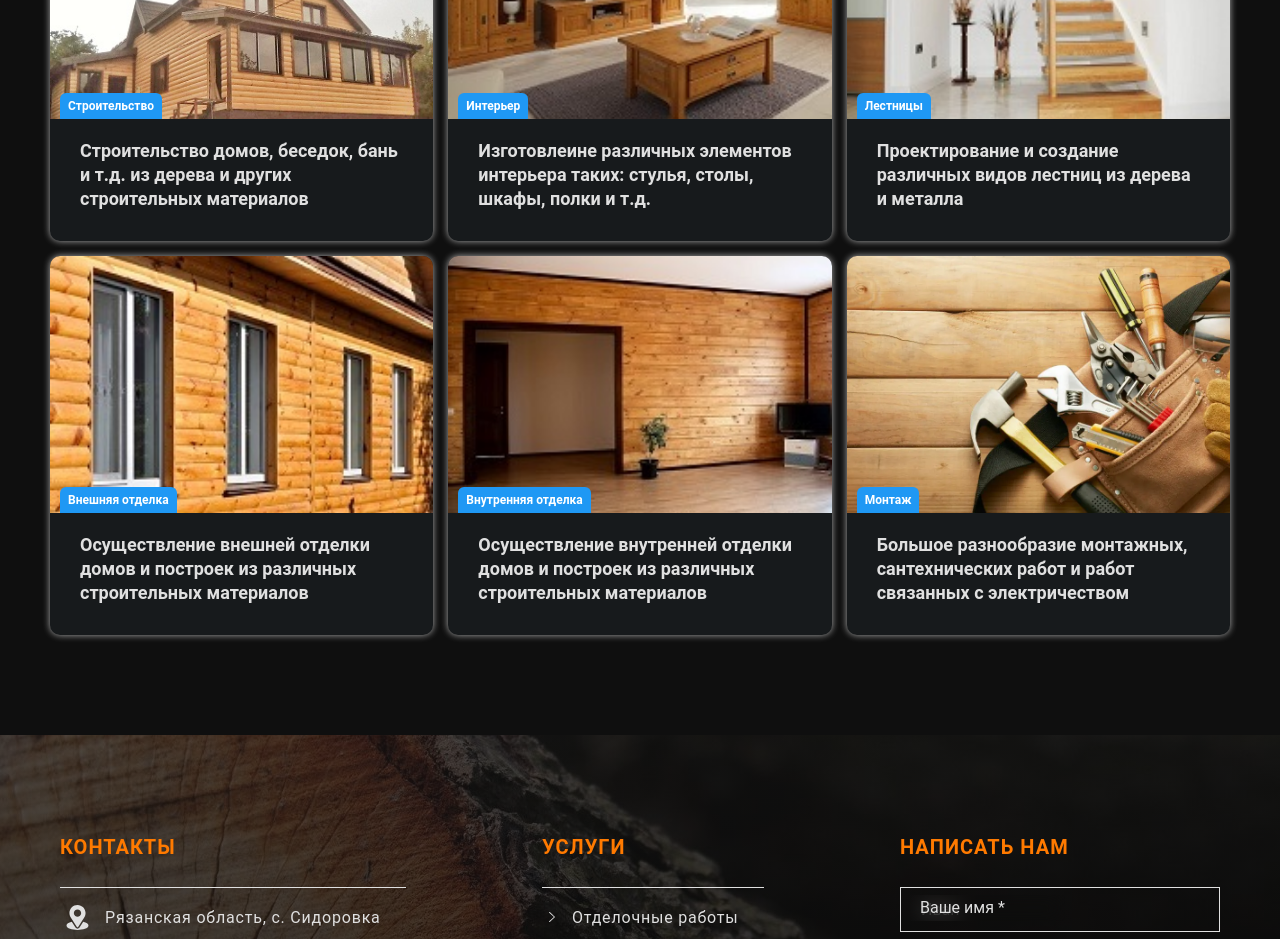
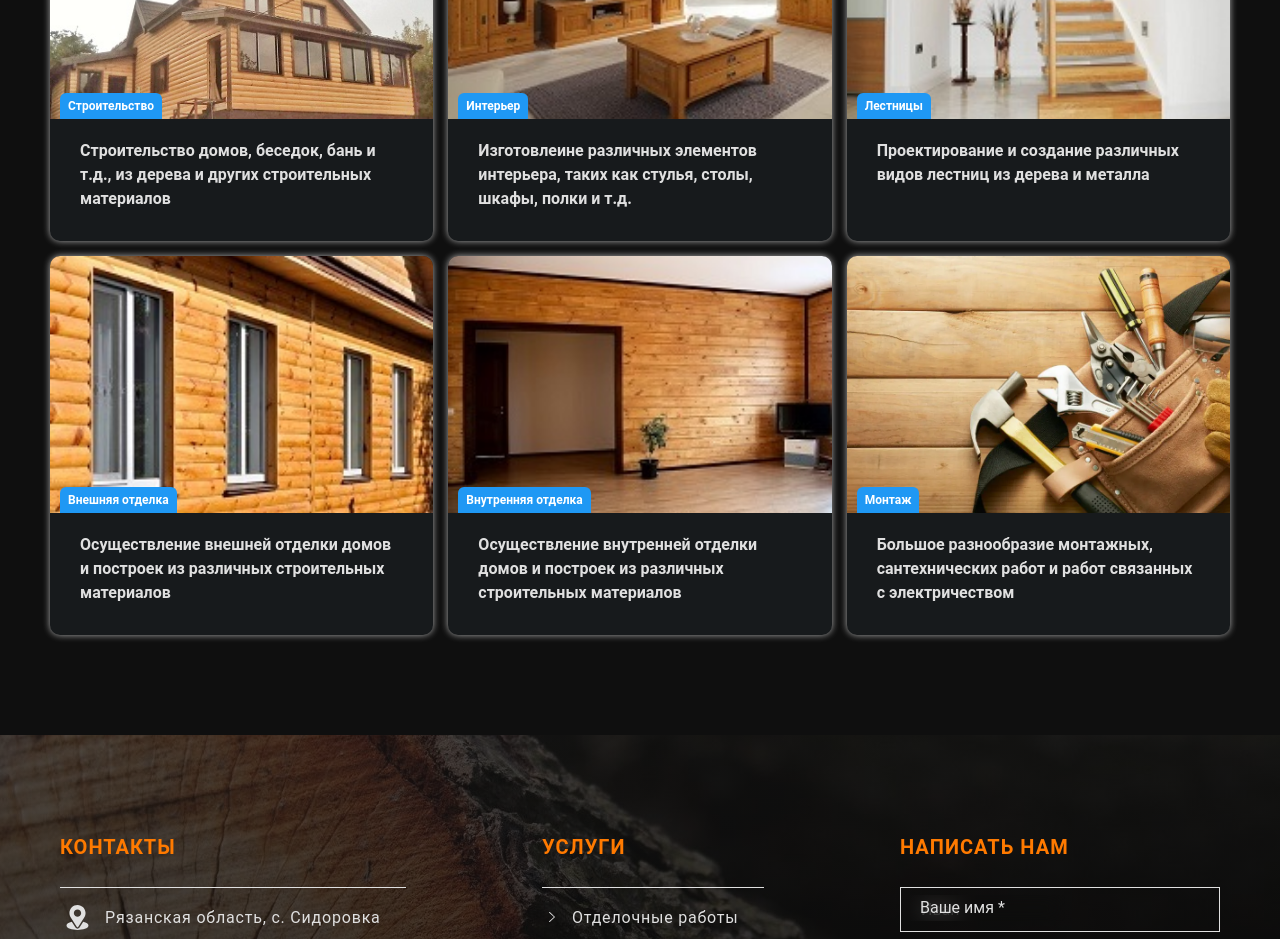
Before and after one commit to AndreyKhailov/master-wood62, a React (Create React App) app: page / in a window 1280 px wide. Shown: the part 4420-5359 px from the top of the page. Built offline with nearby package versions, Linux system fonts and the light colour scheme.

Commit message:
[galleyr.jsx]: Скорректированны данные карточек галлереи и уменьшен их шрифт

```diff
--- a/src/components/gallery.jsx
+++ b/src/components/gallery.jsx
@@ -10,14 +10,14 @@ import otherworks__jpg from '../styles/img/otherworks2.webp';
 const dataGallery = [
     {
         id: 1,
-        text: 'Строительство домов, беседок, бань и т.д. из дерева и других строительных материалов',
+        text: 'Строительство домов, беседок, бань и т.д., из дерева и других строительных материалов',
         label: 'Строительство',
         img: building__jpg,
         alt: 'building picture',
     },
     {
         id: 2,
-        text: 'Изготовлеине различных элементов интерьера таких: стулья, столы, шкафы, полки и т.д.',
+        text: 'Изготовлеине различных элементов интерьера, таких как стулья, столы, шкафы, полки и т.д.',
         label: 'Интерьер',
         img: interior__jpg,
         alt: 'interior picture',
--- a/src/styles/scss/components/gallery.scss
+++ b/src/styles/scss/components/_gallery.scss
@@ -68,7 +68,7 @@
     padding: 20px 30px 30px;
     & h5 {
       color: $white;
-      font-size: 18px;
+      font-size: 16px;
       line-height: 24px;
     }
   }
```
